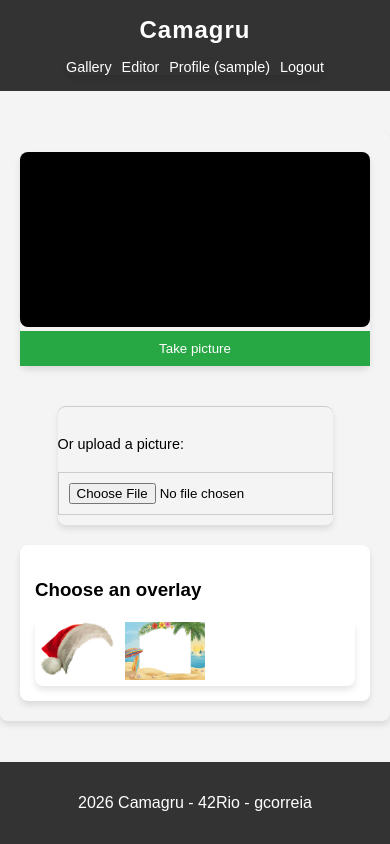
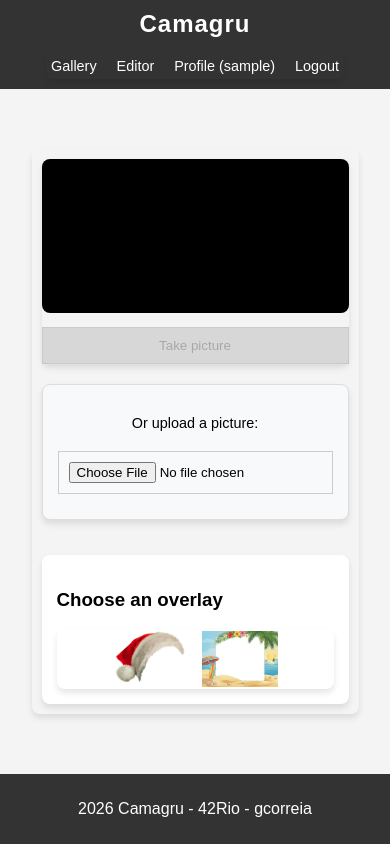
Before and after one commit to gabrielclcardoso/web1, a PHP site: page /studio.php in a window 390 px wide. Run offline with PHP 8.4, Linux system fonts and the light colour scheme; the visitor is signed in with stand-in values (Sample User, id 1).

Commit message:
feat: make studio page responsive

```diff
--- a/public/css/style.css
+++ b/public/css/style.css
@@ -1,9 +1,16 @@
+*,
+*::before,
+*::after {
+  box-sizing: border-box;
+}
+
 body {
   font-family: sans-serif;
   margin: 0;
   display: flex;
   flex-direction: column;
   min-height: 100vh;
+  overflow-x: hidden;
 }
 
 header,
@@ -50,6 +57,15 @@ video {
   transform: scaleX(-1);
 }
 
+#video,
+canvas#canvas {
+  width: 100%;
+  max-width: 640px;
+  height: auto;
+  border-radius: 8px;
+  background-color: #000;
+}
+
 .status {
   padding: 10px;
   border-radius: 5px;
@@ -65,6 +81,15 @@ video {
   border: none;
   padding: 10px;
   cursor: pointer;
+}
+
+.btn:disabled {
+  background-color: #cccccc !important;
+  color: #888888 !important;
+  cursor: not-allowed;
+  border: 1px solid #bbbbbb;
+  opacity: 0.7;
+  box-shadow: none;
 }
 
 .form-container {
@@ -150,6 +175,16 @@ video {
   max-width: 640px;
 }
 
+.upload-section {
+  width: 100%;
+  box-sizing: border-box;
+  background: #f8f9fa;
+  padding: 15px;
+  border-radius: 8px;
+  border: 1px solid #ddd;
+  text-align: center;
+}
+
 .sidebar {
   flex: 1;
   min-width: 200px;
@@ -170,7 +205,12 @@ video {
   background: #e7f3ff;
 }
 
-@media (max-width: 600px) {
+@media (max-width: 768px) {
+  header,
+  footer {
+    padding: 10px;
+  }
+
   nav {
     flex-direction: column;
     gap: 15px;
@@ -185,9 +225,37 @@ video {
 
   .nav-links a {
     font-size: 0.9rem;
+    padding: 5px;
   }
 
   .form-container {
     margin: 10px;
   }
+
+  .editor-container {
+    flex-direction: column;
+    align-items: center;
+    padding: 10px;
+  }
+
+  .camera-section {
+    display: flex;
+    flex-direction: column;
+    align-items: center;
+    width: 100%;
+    max-width: 640px;
+    gap: 15px;
+  }
+
+  .sidebar {
+    width: 100%;
+    margin-top: 15px;
+  }
+
+  .overlay-selection {
+    display: flex;
+    flex-wrap: wrap;
+    justify-content: center;
+    gap: 10px;
+  }
 }
--- a/public/studio.php
+++ b/public/studio.php
@@ -15,7 +15,7 @@ require_once '../srcs/includes/header.php';
         <canvas id="canvas" style="display:none;"></canvas>
         <button id="capture-btn" class="btn" disabled>Take picture</button>
     </div>
-	<div class="upload-section" style="margin-top: 20px; padding-top: 15px; border-top: 1px solid #ccc;">
+	<div class="upload-section">
             <p style="margin-bottom: 10px; font-size: 0.9em;">Or upload a picture:</p>
             <input type="file" id="file-upload" accept="image/png, image/jpeg, image/jpg" style="margin-bottom: 10px;">
             <button id="clear-upload" class="btn" style="display:none; background: #6c757d;">Back to Webcam</button>
```
